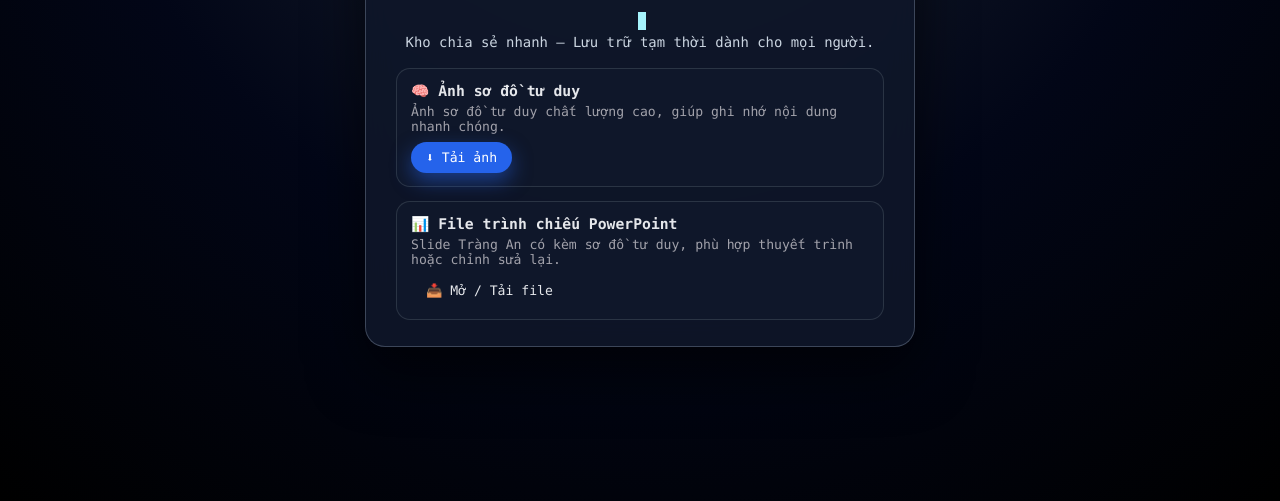
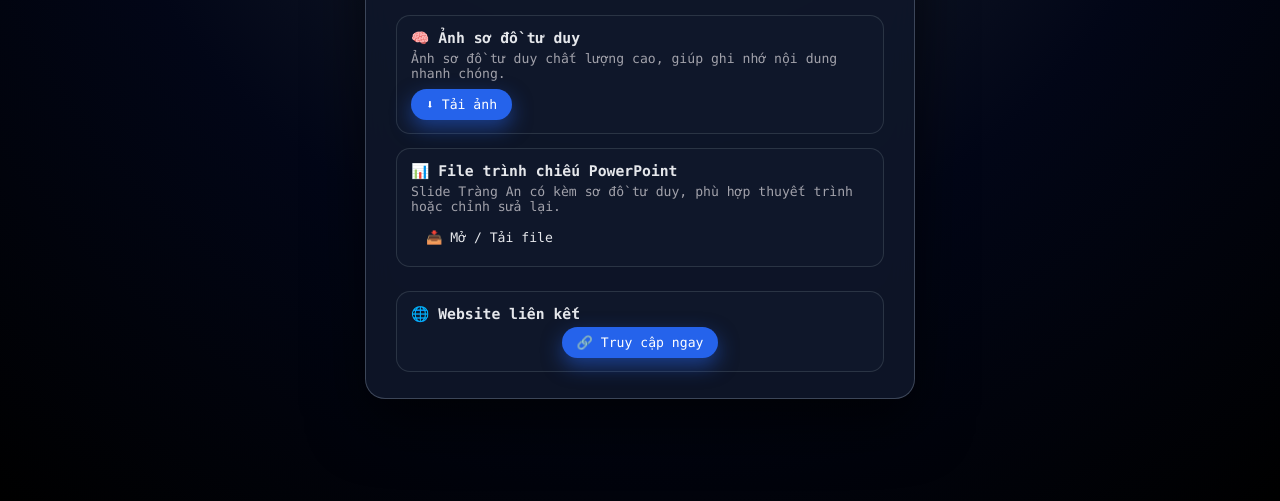
Before and after one commit to kacedevv/tam, a plain HTML site: page index.html in a window 1280 px wide. Shown: the part 299-800 px from the top of the page. Drawn offline with Linux system fonts and the light colour scheme.

Commit message:
Update index.html

```diff
--- a/index.html
+++ b/index.html
@@ -201,6 +201,15 @@
           📥 Mở / Tải file
         </a>
       </div>
+      <!-- LINK WEBSITE CUỐI TRANG (HIỆU ỨNG ĐẸP) -->
+      <div class="file-item" style="margin-top:10px; text-align:center;">
+        <div class="file-title">🌐 Website liên kết</div>
+          <a class="btn btn-primary"
+           href="https://tam.github.io"
+           target="_blank">
+           🔗 Truy cập ngay
+    </a>
+</div>
 
     </section>
 
```
